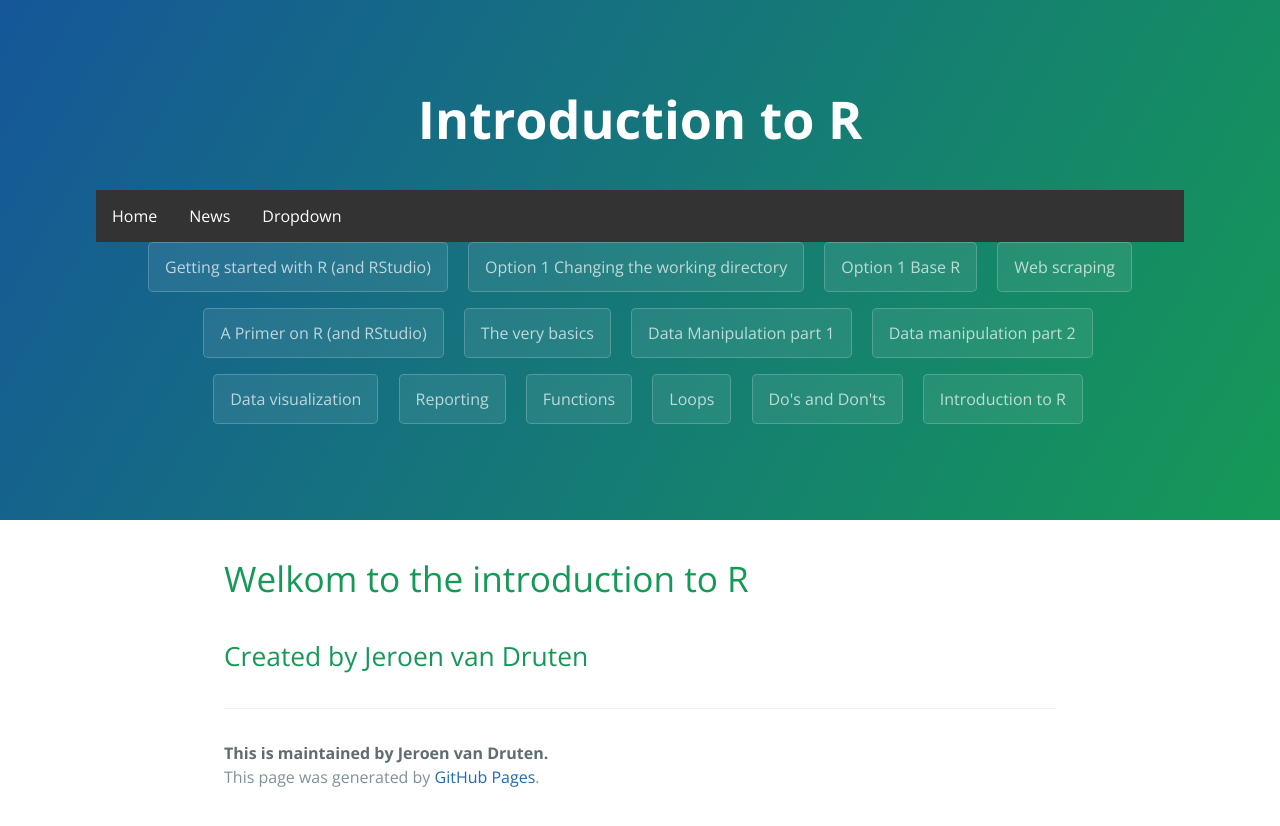
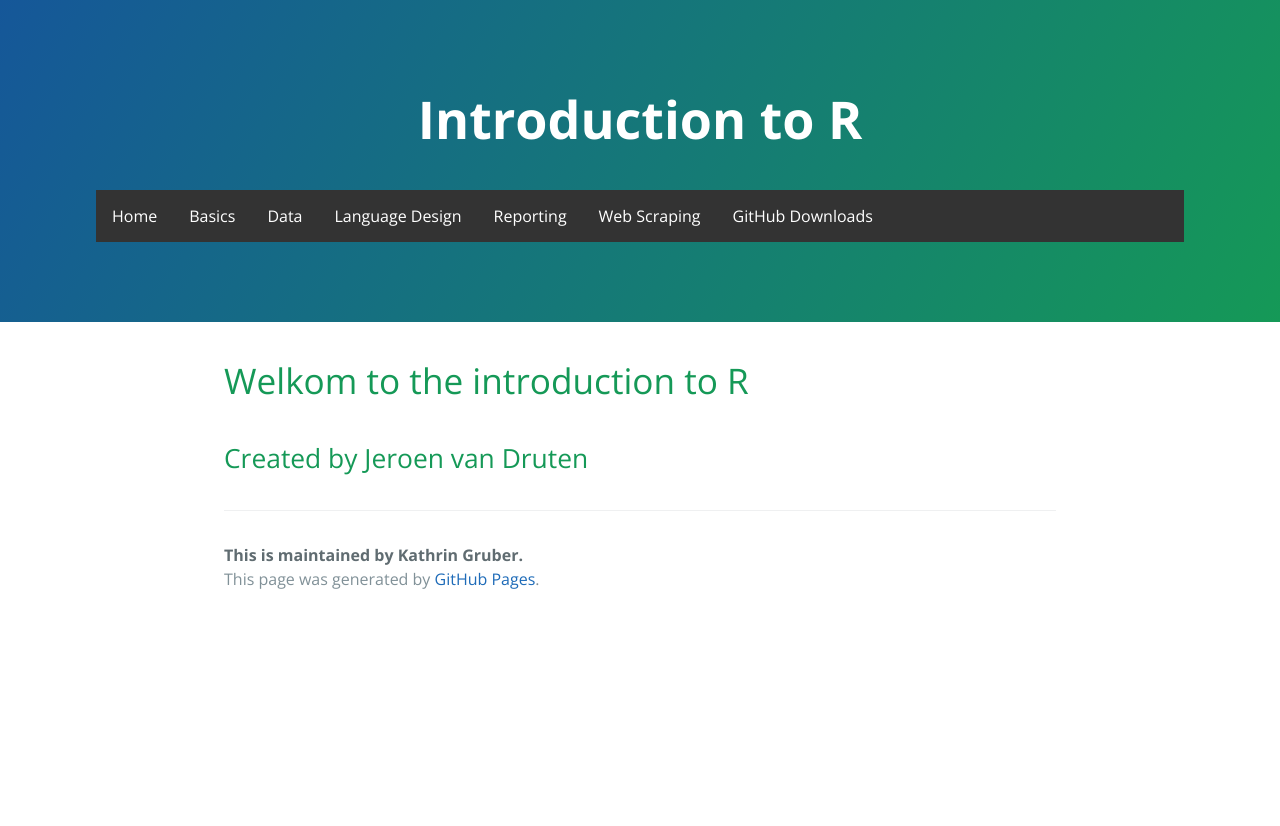
Before and after one commit to jmjvdruten/introductiontoR, a Jekyll site: the page built from index.md, in a window 1280 px wide. Shown: the top 826 px of the page. Built offline with Jekyll 4.4.1, drawn with Linux system fonts in a browser that asks for light colours.

Commit message:
Update template.html

```diff
--- a/_layouts/template.html
+++ b/_layouts/template.html
@@ -14,22 +14,43 @@
       <h1 class="project-name">Introduction to R</h1>
       <h2 class="project-tagline"></h2>
       <div class="navbar">
-        <a href="#home">Home</a>
-        <a href="#news">News</a>
+        <a href={{index}}>Home</a>
         <div class="dropdown">
-          <button class="dropbtn">Dropdown
+          <button class="dropbtn">Basics
             <i class="fa fa-caret-down"></i>
           </button>
           <div class="dropdown-content">
-            <a href={{index}}>Link 1</a>
-            <a href="#">Link 2</a>
-            <a href="#">Link 3</a>
+            <a href={{Appendix_1_Getting_Started}}>Getting started</a>
+            <a href={{L7_Programming_Tips}}>Do's and Don'ts</a>
+            <a href={{Appendix_1_Loading_R_Data_files}}>Changing the working directory</a>
+            <a href={{Appendix_1_Loading_CSV_Files}}>Base R</a>
           </div>
         </div>
+        <div class="dropdown">
+          <button class="dropbtn">Data
+            <i class="fa fa-caret-down"></i>
+          </button>
+          <div class="dropdown-content">
+            <a href={{L2_The_Very_Basics}}>Very basics</a>
+            <a href={{L3_Data_Manipulation_Part_1}}>Data manipulation - part 1</a>
+            <a href={{L4_Data_Manipulation_Part_2}}>Data manipulation - part 2</a>
+            <a href={{L5_Data_Visualization}}>Data visualization</a>
+          </div>
+        </div>
+        <div class="dropdown">
+          <button class="dropbtn">Language Design
+            <i class="fa fa-caret-down"></i>
+          </button>
+          <div class="dropdown-content">
+            <a href={{L1_A_Primer_on_R}}>A primer on R (and Rstudio)</a>
+            <a href={{L7_Programming_Functions}}>Functions</a>
+            <a href={{L7_Programming_Loops}}>Loops</a>
+          </div>
+        </div>
+        <a href={{L6_Reporting}}>Reporting</a>
+        <a href={{L10_Web_Scraping}}>Web Scraping</a>
+        <a href="https://github.com/kagruber2412/RIntroduction">GitHub Downloads</a>
       </div>
-      {% for page in site.pages %}
-        <a href= {{ page.filename }} class="btn">{{ page.title }}</a>
-      {% endfor %}
     </section>
 
     <section class="main-content">
@@ -37,8 +58,7 @@
       {{ content }}
 
       <footer class="site-footer">
-        <span class="site-footer-owner"> This is maintained by Jeroen van Druten</a>.</span>
-
+        <span class="site-footer-owner"> This is maintained by Kathrin Gruber</a>.</span>
         <span class="site-footer-credits">This page was generated by <a href="https://pages.github.com">GitHub Pages</a>.</span>
       </footer>
 
```
